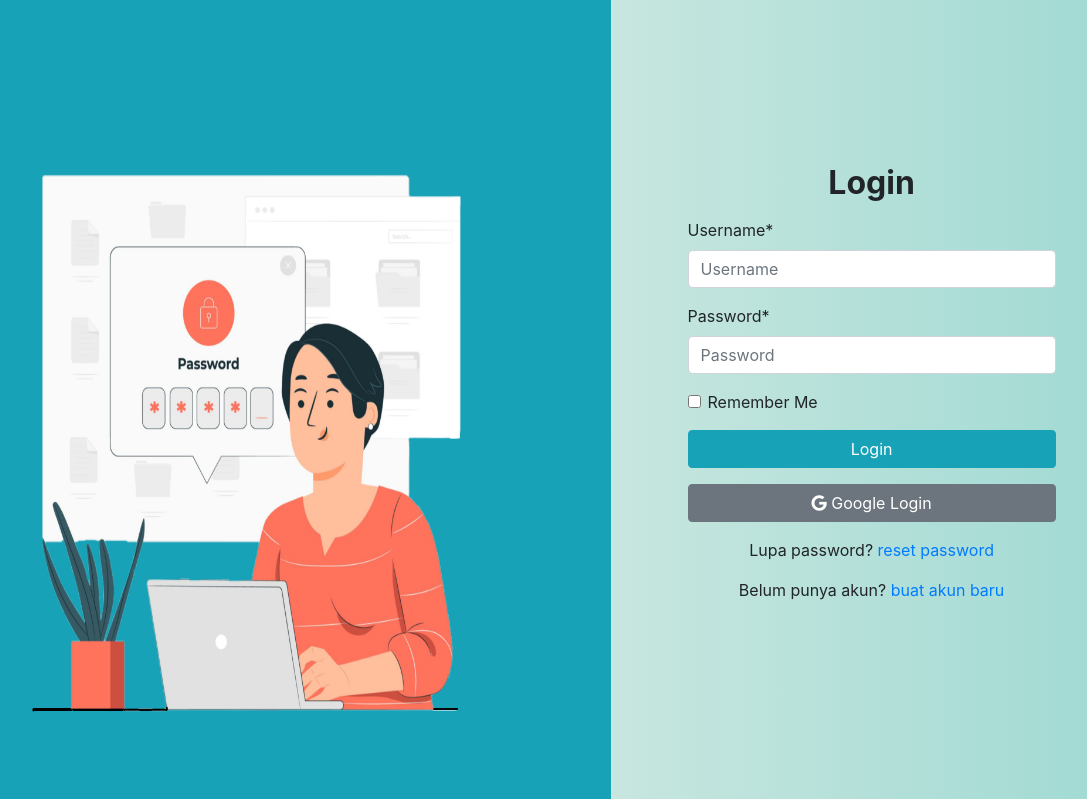
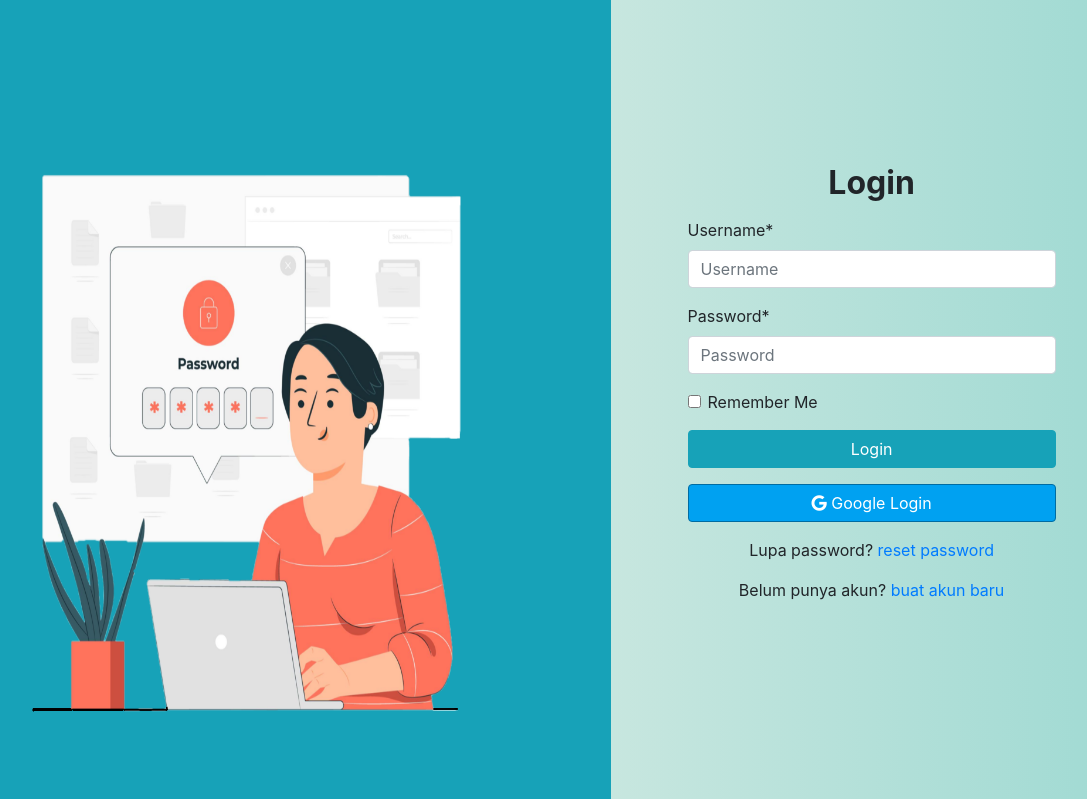
Before and after one commit to bintangx1902/kenken, a PHP site: page /login.php in a window 1280 px wide. Shown: the part 73-872 px from the top of the page, without its empty margins (118-1205 px from the left). Run offline with PHP 8.4, Linux system fonts and the light colour scheme.

Commit message:
CSS Update

```diff
--- a/assets/css/login.css
+++ b/assets/css/login.css
@@ -14,3 +14,14 @@
     bottom: 1rem;
     color: white;
 }
+
+.btn-google {
+    background-color: #00a1f1 !important;
+    color: white;
+    border-color: #006CA2;
+}
+
+.btn-google:hover {
+    color: white;
+    background-color: #006CA2 !important;
+}
--- a/login.php
+++ b/login.php
@@ -41,7 +41,7 @@
                         <button type="submit" class="btn btn-info w-100">Login</button>
                     </div>
                     <div class="form-group">
-                        <a type="button" class="btn btn-secondary w-100" href="">
+                        <a type="button" class="btn btn-google w-100" href="">
                             <i class="fab fa-google"></i>
                             Google Login
                         </a>
```
